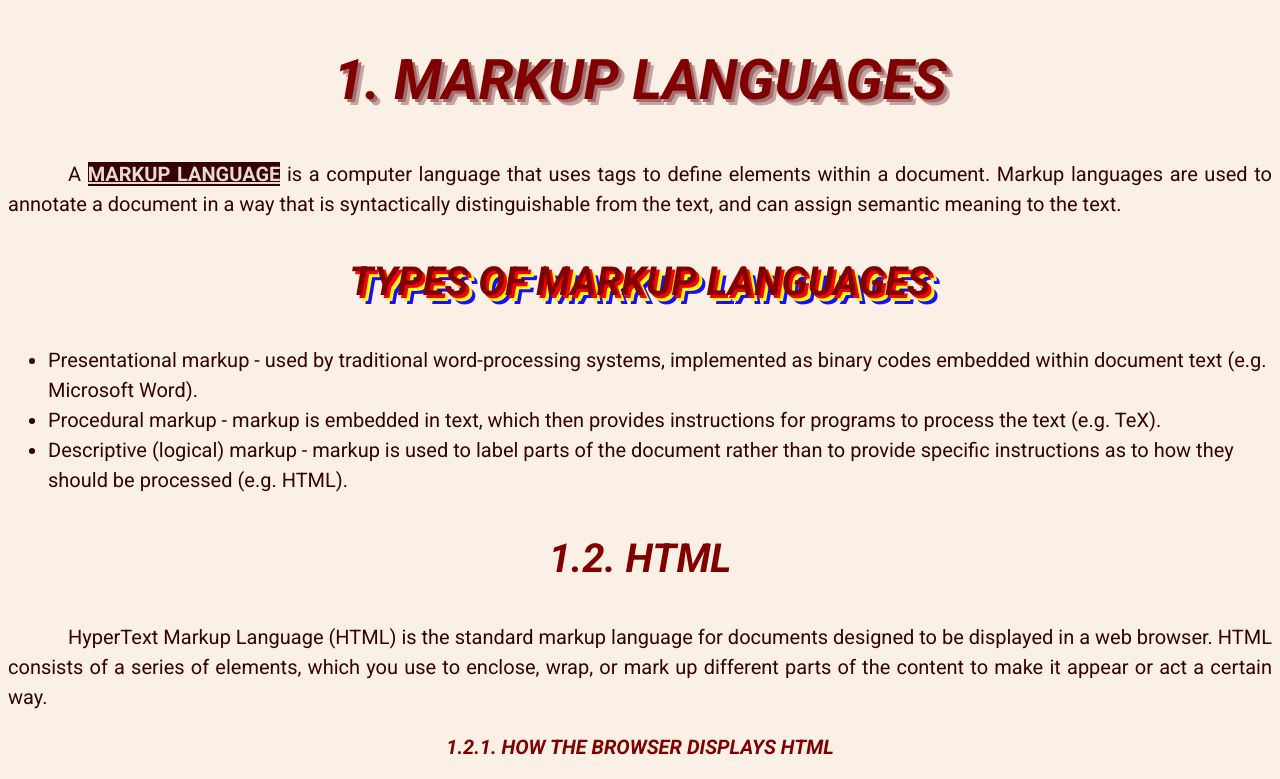
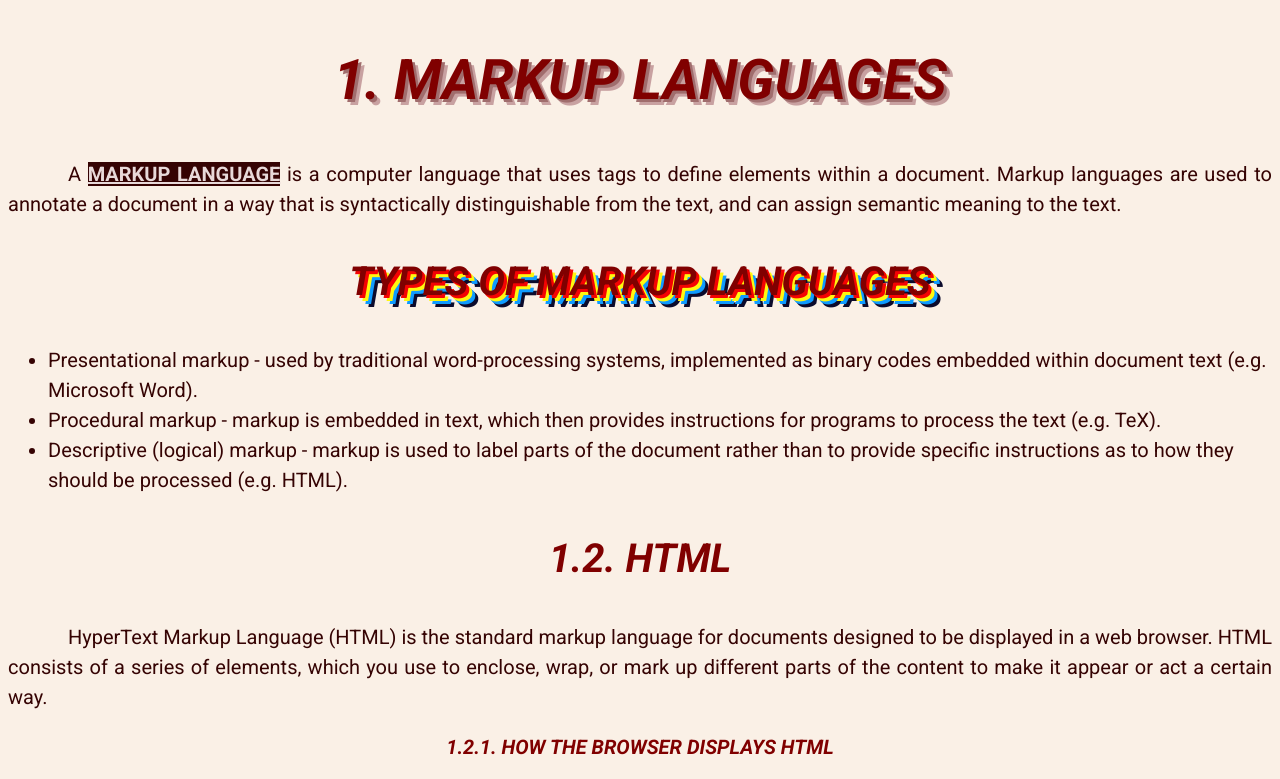
Before and after one commit to darijavuk/darijavuk.css.knjiga, a plain HTML site: page index.html in a window 1280 px wide. Shown: the top 779 px of the page. Drawn offline with Linux system fonts and the light colour scheme; a web font is replaced by a local one.

Commit message:
Add files via upload

```diff
--- a/style.css
+++ b/style.css
@@ -34,7 +34,7 @@ h1 {
 
 .big {
     font-size: 2rem;
-    text-shadow: 3px 3px #f40303, 6px 6px #fff70f, 9px 9px #170fff;
+    text-shadow: 3px 3px #f40303, 6px 6px #fff70f, 9px 9px #0f9bff, 12px 12px #0c0b2c;
 
 }
 
```
